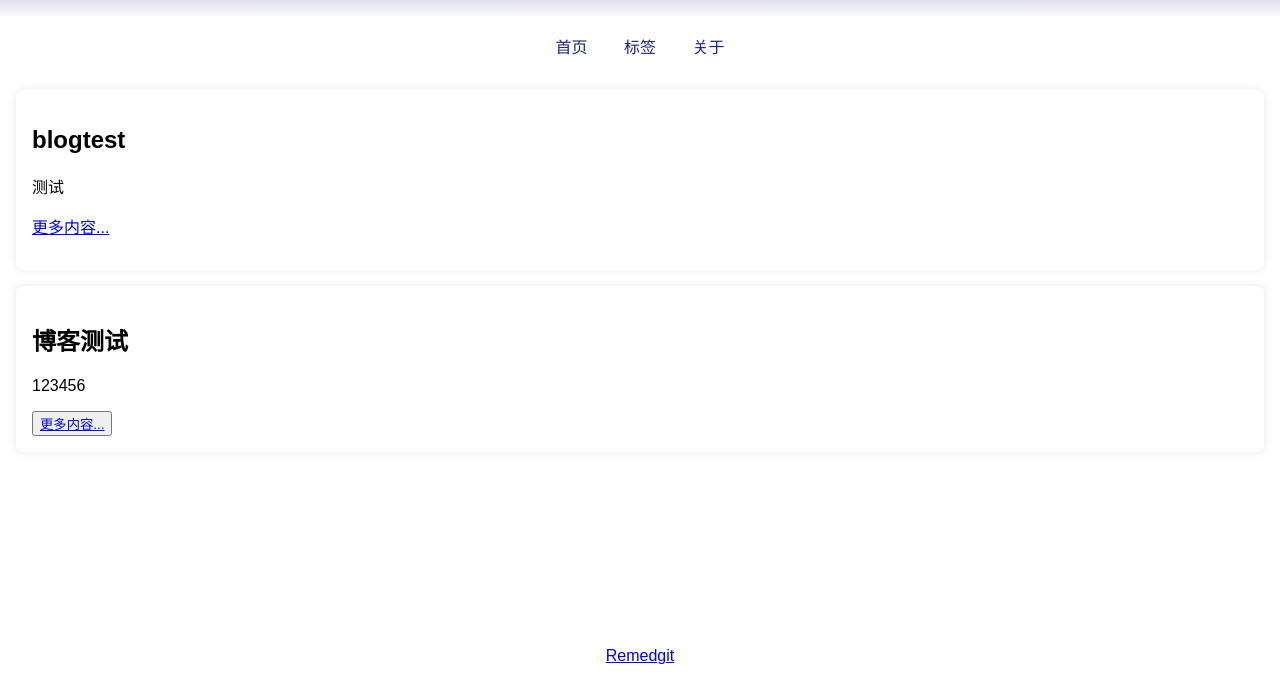
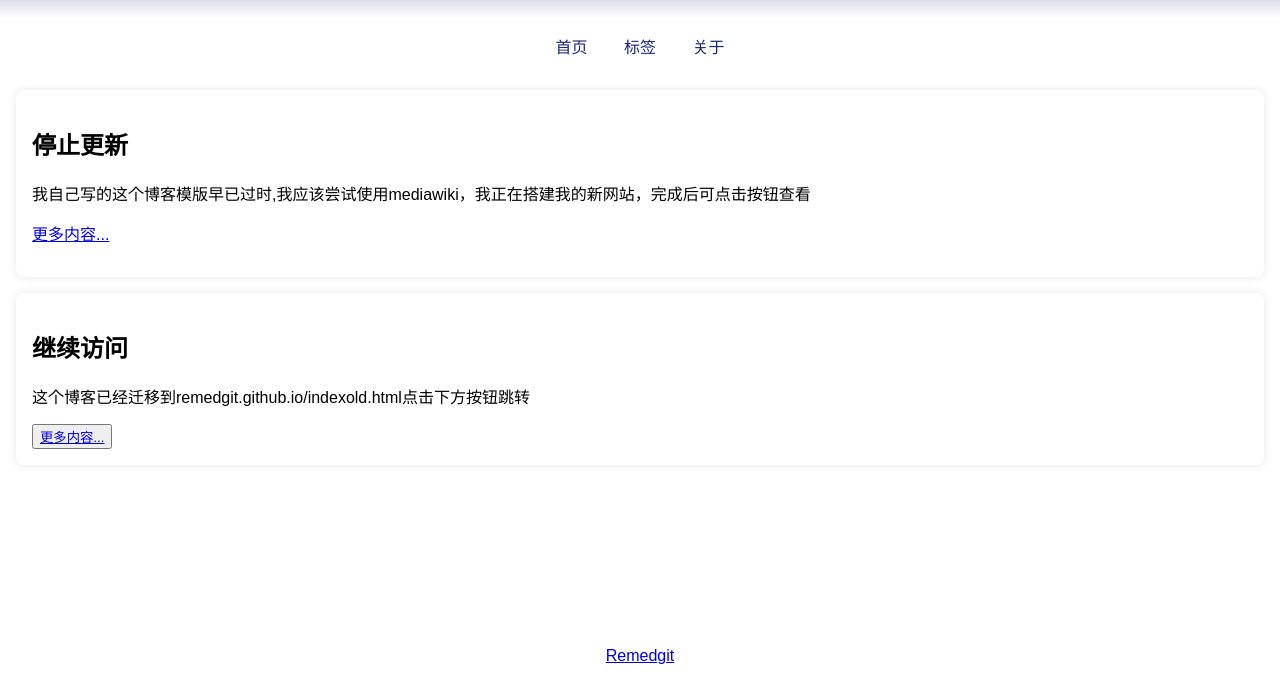
Before and after one commit to Remedgit/Remedgit.github.io, a plain HTML site: page indexold.html in a window 1280 px wide. Shown: the part 103-800 px from the top of the page. Drawn offline with Linux system fonts and the light colour scheme.

Commit message:
Update indexold.html

```diff
--- a/indexold.html
+++ b/indexold.html
@@ -71,15 +71,15 @@
 
     <main>
         <article>
-            <h2>blogtest</h2>
-            <p>测试</p>
-            <p><a href="https://www.baidu.com" target="_blank">更多内容...</a></p>
+            <h2>停止更新</h2>
+            <p>我自己写的这个博客模版早已过时,我应该尝试使用mediawiki，我正在搭建我的新网站，完成后可点击按钮查看</p>
+            <p><a href="https://remedgit.github.io" target="_blank">更多内容...</a></p>
         </article>
 
         <article>
-            <h2>博客测试</h2>
-            <p>123456</p>
-            <button><a href="https://www.baidu.com" target="_blank">更多内容...</button>
+            <h2>继续访问</h2>
+            <p>这个博客已经迁移到remedgit.github.io/indexold.html点击下方按钮跳转</p>
+            <button><a href="https://remedgit.github.io/indexold.html" target="_blank">更多内容...</button>
         </article>
     </main>
 
```
